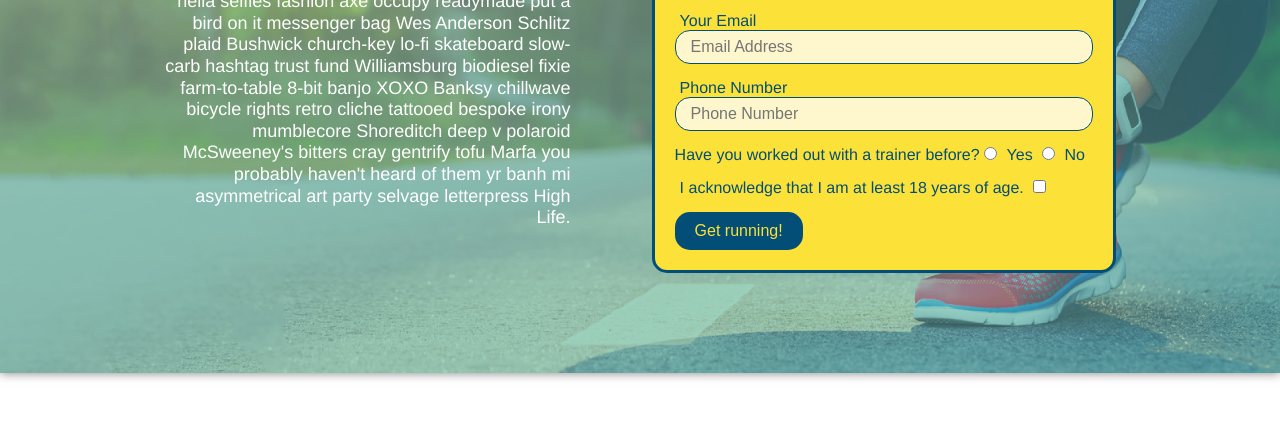
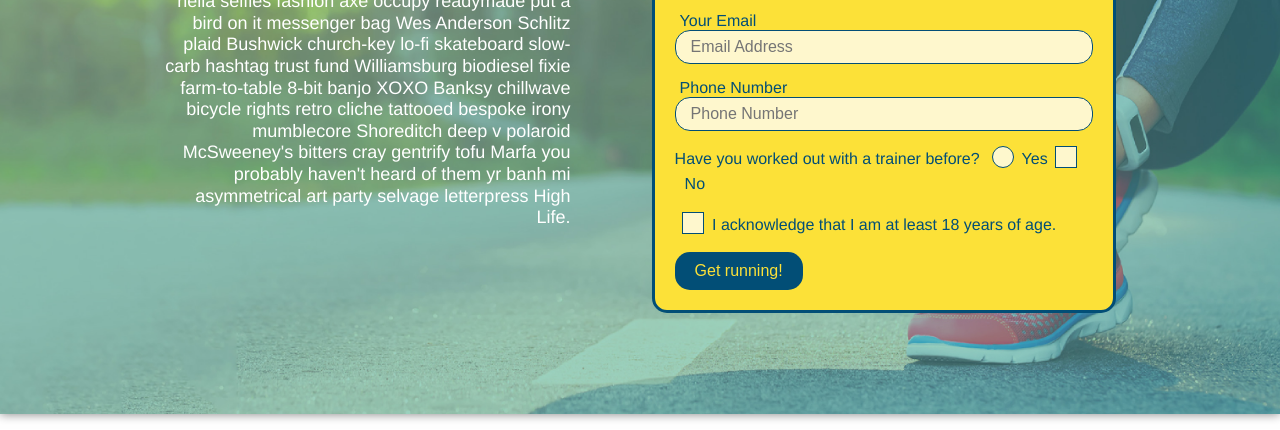
Before and after one commit to bm11111/run-buddy, a plain HTML site: page index.html in a window 1280 px wide. Shown: the part 345-775 px from the top of the page. Drawn offline with Linux system fonts and the light colour scheme.

Commit message:
final css touches

```diff
--- a/assets/css/style.css
+++ b/assets/css/style.css
@@ -1,3 +1,9 @@
+:root {
+  --primary-color: #fce138;
+  --secondary-color: #024e76;
+  --tertiary-color: #39a6b2;
+}
+
 * {
   box-sizing: border-box;
   margin: 0;
@@ -26,6 +32,7 @@ header {
   background-position: center;
   background-attachment: fixed;
   background-position: 80%;
+  z-index: 9999;
 }
 
 header h1 {
@@ -527,3 +534,63 @@ contact-form input:focus, .contact-form textarea:focus {
     order: 3;
   }
 }
+
+.checkbox-wrapper input, .radio-wrapper input {
+  opacity: 0;
+}
+
+.checkbox-wrapper label, .radio-wrapper label {
+  position: relative;
+  left: 10px;
+  margin: 10px;
+  line-height: 1.6;
+}
+
+.checkbox-wrapper label::before, .radio-wrapper label::before {
+  content: "";
+  height: 20px;
+  width: 20px;
+  background: rgba(255, 255, 255, 0.75);
+  border: 1px solid #024e76;
+  position: absolute;
+  top: -4px;
+  left: -30px;
+}
+
+.radio-wrapper label::before {
+  border-radius: 50%;
+}
+
+.radio-wrapper label::after {
+  content: "";
+  width: 20px;
+  height: 20px;
+  border-radius: 50%;
+  background: #024e76;
+  position: absolute;
+  left: -29px;
+  top: -3px;
+  background-image: radial-gradient(circle, #39a6b2, #024e76);
+}
+
+.checkbox-wrapper label::after {
+  content: "";
+  height: 6px;
+  width: 14px;
+  border-left: 2px solid #024e76;
+  border-bottom: 2px solid #024e76;
+  position: absolute;
+  left: -26px;
+  top: 1px;
+  transform: rotate(-58deg);
+}
+
+.checkbox-wrapper input + label::after,
+.radio-wrapper input + label::after {
+  content: none;
+}
+
+.checkbox-wrapper input:checked + label::after,
+.radio-wrapper input:checked + label::after {
+  content: "";
+}
--- a/index.html
+++ b/index.html
@@ -56,16 +56,19 @@
           <input type="tel" placeholder="Phone Number" name="phone" id="phone" class="form-input" />
           <p>
             Have you worked out with a trainer before?
-            <input type="radio" name="trainer-confirm" id="trainer-yes" />
-            <label for="trainer-yes">Yes</label>
-            <input type="radio" name="trainer-confirm" id="trainer-no"/>
-            <label for="trainer-no">No</label>
+            <span class ="radio-wrapper">
+              <input type="radio" name="trainer-confirm" id="trainer-yes" />
+              <label for="trainer-yes">Yes</label>
+            </span>
+            <span class ="checkbox-wrapper">
+              <input type ="radio" name="trainer-confirm" id="trainer-no"/>
+              <label for="trainer-no">No</label>
+          </span>
           </p>
           <p>
-            <label for="checkbox">
-              I acknowledge that I am at least 18 years of age.
-            </label>
-            <input type="checkbox" name="checkpoint1" id="checkbox" />
+            <span class="checkbox-wrapper">
+              <input type="checkbox" name="age-confirm" id="checkbox" />
+              <label for="checkbox">I acknowledge that I am at least 18 years of age.</label>
           </p>
           <button type="submit">
             Get running!
```
